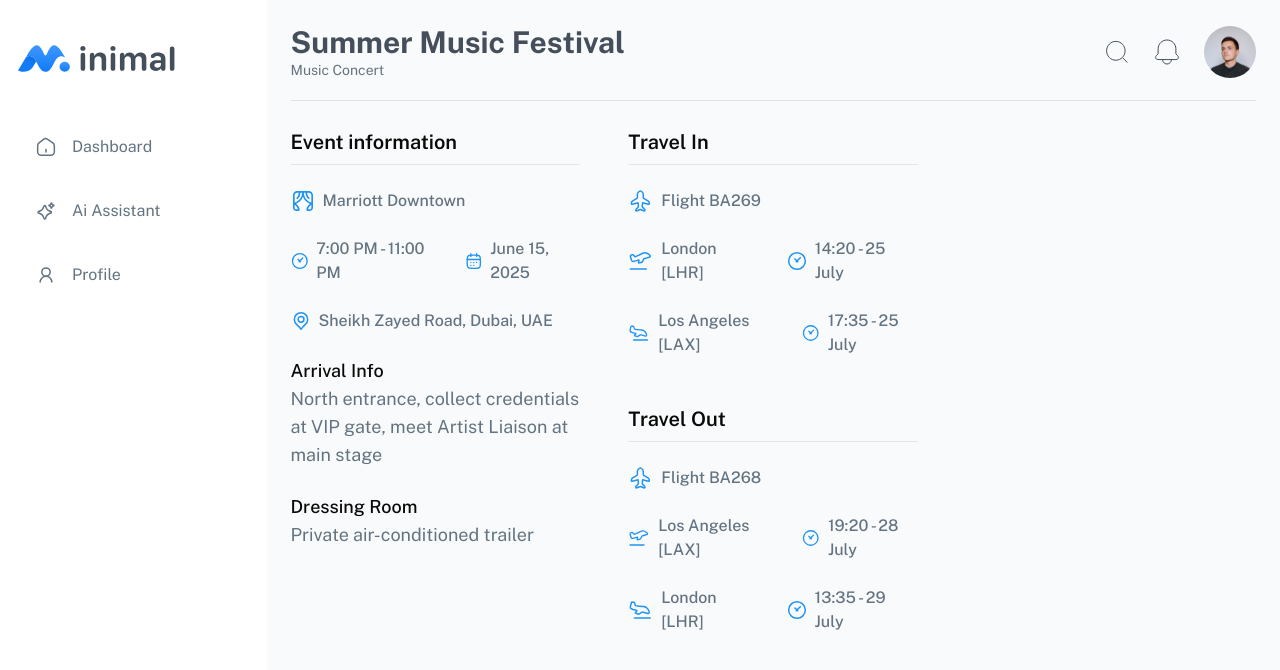
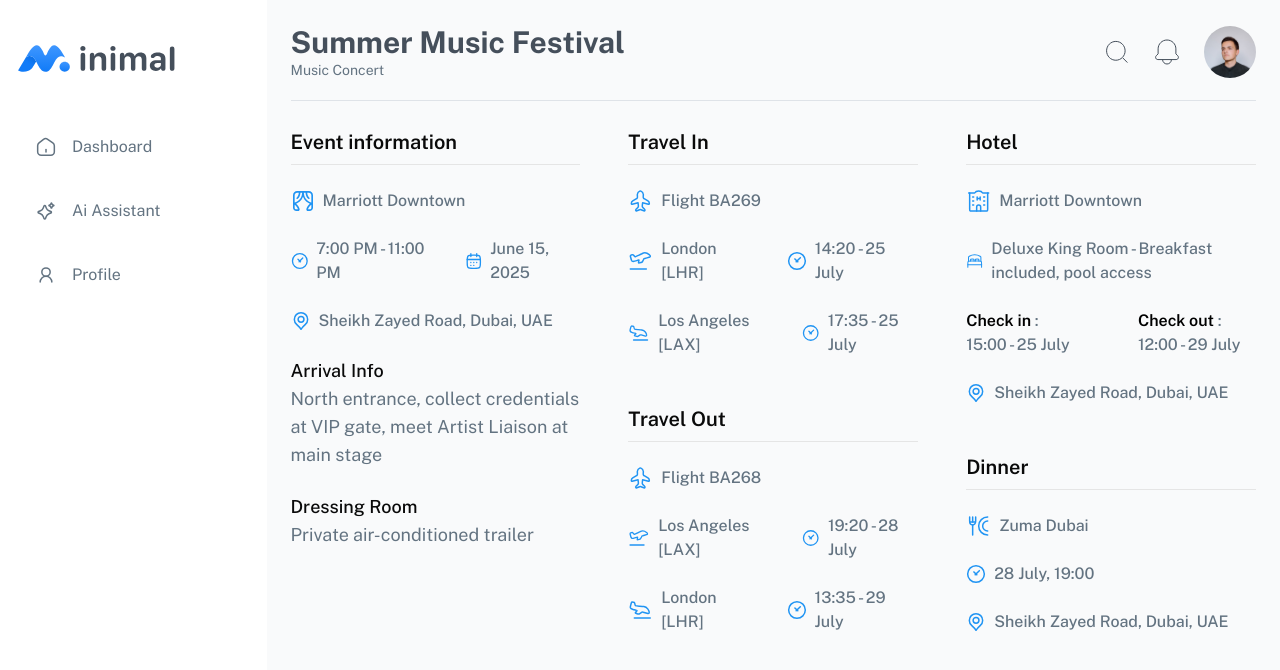
Before and after one commit to arafat22184/minimal-frontend, a React (Vite) app: page /event/6527c7d2e0b5f8a7c9d1e2f3 in a window 1280 px wide. Shown: the top 670 px of the page. Built offline with nearby package versions, Linux system fonts and the light colour scheme.

Commit message:
added Hotel and dinner information

```diff
--- /dev/null
+++ b/src/components/SVG/DashboardSvg/EventDetailsSVG/EventDetailsBedSVG.jsx
@@ -0,0 +1,48 @@
+import React from "react";
+
+const EventDetailsBedSVG = () => {
+  return (
+    <svg
+      xmlns="http://www.w3.org/2000/svg"
+      width="25"
+      height="24"
+      viewBox="0 0 25 24"
+      fill="none"
+    >
+      <path
+        d="M22.667 17.5H2.66699"
+        stroke="#2094F3"
+        stroke-width="1.5"
+        stroke-linecap="round"
+        stroke-linejoin="round"
+      />
+      <path
+        d="M22.667 21V16C22.667 14.1144 22.667 13.1716 22.0812 12.5858C21.4954 12 20.5526 12 18.667 12H6.66699C4.78137 12 3.83856 12 3.25278 12.5858C2.66699 13.1716 2.66699 14.1144 2.66699 16V21"
+        stroke="#2094F3"
+        stroke-width="1.5"
+        stroke-linecap="round"
+        stroke-linejoin="round"
+      />
+      <path
+        d="M11.667 12V10.2134C11.667 9.83272 11.6098 9.70541 11.3167 9.55538C10.7065 9.24292 9.96564 9 9.16699 9C8.36834 9 7.62754 9.24292 7.01724 9.55538C6.7242 9.70541 6.66699 9.83272 6.66699 10.2134V12"
+        stroke="#2094F3"
+        stroke-width="1.5"
+        stroke-linecap="round"
+      />
+      <path
+        d="M18.667 12V10.2134C18.667 9.83272 18.6098 9.70541 18.3167 9.55538C17.7065 9.24292 16.9657 9 16.167 9C15.3683 9 14.6275 9.24292 14.0173 9.55538C13.7242 9.70541 13.667 9.83272 13.667 10.2134V12"
+        stroke="#2094F3"
+        stroke-width="1.5"
+        stroke-linecap="round"
+      />
+      <path
+        d="M21.667 12V7.36057C21.667 6.66893 21.667 6.32311 21.4749 5.99653C21.2827 5.66995 21.009 5.50091 20.4614 5.16283C18.2539 3.79978 15.5663 3 12.667 3C9.76766 3 7.08013 3.79978 4.87257 5.16283C4.32503 5.50091 4.05126 5.66995 3.85912 5.99653C3.66699 6.32311 3.66699 6.66893 3.66699 7.36057V12"
+        stroke="#2094F3"
+        stroke-width="1.5"
+        stroke-linecap="round"
+      />
+    </svg>
+  );
+};
+
+export default EventDetailsBedSVG;
--- /dev/null
+++ b/src/components/SVG/DashboardSvg/EventDetailsSVG/EventDetailsDinnerPlateSVG.jsx
@@ -0,0 +1,49 @@
+import React from "react";
+
+const EventDetailsDinnerPlateSVG = () => {
+  return (
+    <svg
+      xmlns="http://www.w3.org/2000/svg"
+      width="25"
+      height="24"
+      viewBox="0 0 25 24"
+      fill="none"
+    >
+      <path
+        d="M21.667 17C18.9056 17 16.667 14.7614 16.667 12C16.667 9.23858 18.9056 7 21.667 7"
+        stroke="#2094F3"
+        stroke-width="1.5"
+        stroke-linecap="round"
+      />
+      <path
+        d="M21.667 21C16.6964 21 12.667 16.9706 12.667 12C12.667 7.02944 16.6964 3 21.667 3"
+        stroke="#2094F3"
+        stroke-width="1.5"
+        stroke-linecap="round"
+      />
+      <path
+        d="M6.66699 3V8M6.66699 21V11"
+        stroke="#2094F3"
+        stroke-width="1.5"
+        stroke-linecap="round"
+        stroke-linejoin="round"
+      />
+      <path
+        d="M4.16699 8H9.16699"
+        stroke="#2094F3"
+        stroke-width="1.5"
+        stroke-linecap="round"
+        stroke-linejoin="round"
+      />
+      <path
+        d="M9.66699 3V7.35224C9.66699 12.216 3.66699 12.2159 3.66699 7.35207V3"
+        stroke="#2094F3"
+        stroke-width="1.5"
+        stroke-linecap="round"
+        stroke-linejoin="round"
+      />
+    </svg>
+  );
+};
+
+export default EventDetailsDinnerPlateSVG;
--- /dev/null
+++ b/src/components/SVG/DashboardSvg/EventDetailsSVG/EventDetailsHotelSVG.jsx
@@ -0,0 +1,58 @@
+import React from "react";
+
+const EventDetailsHotelSVG = () => {
+  return (
+    <svg
+      xmlns="http://www.w3.org/2000/svg"
+      width="25"
+      height="24"
+      viewBox="0 0 25 24"
+      fill="none"
+    >
+      <path
+        d="M3.66699 4V20C3.66699 20.9428 3.66699 21.4142 3.95988 21.7071C4.25278 22 4.72418 22 5.66699 22H19.667C20.6098 22 21.0812 22 21.3741 21.7071C21.667 21.4142 21.667 20.9428 21.667 20V4"
+        stroke="#2094F3"
+        stroke-width="1.5"
+        stroke-linecap="round"
+        stroke-linejoin="round"
+      />
+      <path
+        d="M11.167 8V9.5M11.167 9.5V11M11.167 9.5H14.167M14.167 8V9.5M14.167 9.5V11"
+        stroke="#2094F3"
+        stroke-width="1.5"
+        stroke-linecap="round"
+        stroke-linejoin="round"
+      />
+      <path
+        d="M14.667 22.0001V18C14.667 16.8955 13.7716 16 12.667 16C11.5624 16 10.667 16.8955 10.667 18V22.0001"
+        stroke="#2094F3"
+        stroke-width="1.5"
+        stroke-linecap="round"
+        stroke-linejoin="round"
+      />
+      <path
+        d="M2.66699 4H8.66699C9.30689 2.82727 10.8567 2 12.667 2C14.4773 2 16.0271 2.82727 16.667 4H22.667"
+        stroke="#2094F3"
+        stroke-width="1.5"
+        stroke-linecap="round"
+        stroke-linejoin="round"
+      />
+      <path
+        d="M6.66699 8H7.66699M6.66699 12H7.66699M6.66699 16H7.66699"
+        stroke="#2094F3"
+        stroke-width="1.5"
+        stroke-linecap="round"
+        stroke-linejoin="round"
+      />
+      <path
+        d="M17.667 8H18.667M17.667 12H18.667M17.667 16H18.667"
+        stroke="#2094F3"
+        stroke-width="1.5"
+        stroke-linecap="round"
+        stroke-linejoin="round"
+      />
+    </svg>
+  );
+};
+
+export default EventDetailsHotelSVG;
--- /dev/null
+++ b/src/components/dashboard/EventDetails/Dinner.jsx
@@ -0,0 +1,36 @@
+import React from "react";
+import EventDetailsDinnerPlateSVG from "../../SVG/DashboardSvg/EventDetailsSVG/EventDetailsDinnerPlateSVG";
+import EventClockSVG from "../../SVG/DashboardSvg/EventsSVG/EventClockSVG";
+import EventLocationSVG from "../../SVG/DashboardSvg/EventsSVG/EventLocationSVG";
+
+const Dinner = ({ dinner }) => {
+  return (
+    <div>
+      <h3 className="font-semibold text-xl mb-2">Dinner</h3>
+      <hr />
+
+      {/* Details */}
+      <div className="space-y-6 mt-6">
+        {/* Restaurant Name */}
+        <div className="flex items-center gap-2 text-[#637381] font-medium">
+          <EventDetailsDinnerPlateSVG />
+          {dinner.name}
+        </div>
+
+        {/* Date Time */}
+        <div className="flex items-center gap-2 text-[#637381] font-medium">
+          <EventClockSVG />
+          {dinner.date}
+        </div>
+
+        {/* Location */}
+        <div className="flex items-center gap-2 text-[#637381] font-medium">
+          <EventLocationSVG />
+          {dinner.location}
+        </div>
+      </div>
+    </div>
+  );
+};
+
+export default Dinner;
--- /dev/null
+++ b/src/components/dashboard/EventDetails/Hotel.jsx
@@ -0,0 +1,46 @@
+import React from "react";
+import EventDetailsHotelSVG from "../../SVG/DashboardSvg/EventDetailsSVG/EventDetailsHotelSVG";
+import EventDetailsBedSVG from "../../SVG/DashboardSvg/EventDetailsSVG/EventDetailsBedSVG";
+import EventLocationSVG from "../../SVG/DashboardSvg/EventsSVG/EventLocationSVG";
+
+const Hotel = ({ hotelDetails }) => {
+  return (
+    <div>
+      <h3 className="font-semibold text-xl mb-2">Hotel</h3>
+      <hr />
+      {/* Details */}
+      <div className="space-y-6 mt-6">
+        {/* Hotel Name */}
+        <div className="flex items-center gap-2 text-[#637381] font-medium">
+          <EventDetailsHotelSVG />
+          {hotelDetails.name}
+        </div>
+
+        {/* Room Type and Facilities */}
+        <div className="flex items-center gap-2 text-[#637381] font-medium">
+          <EventDetailsBedSVG />
+          {hotelDetails.roomType} - {hotelDetails.facilities}
+        </div>
+
+        {/* Check In Check Out */}
+        <div className="flex items-center gap-15">
+          <div className="text-[#637381] font-medium">
+            <span className="text-black font-semibold">Check in</span> :{" "}
+            {hotelDetails.checkInTime}
+          </div>
+          <div className=" text-[#637381] font-medium">
+            <span className="text-black font-semibold">Check out</span> :{" "}
+            {hotelDetails.checkOutTime}
+          </div>
+        </div>
+        {/* Location */}
+        <div className="flex items-center gap-2 text-[#637381] font-medium">
+          <EventLocationSVG />
+          {hotelDetails.location}
+        </div>
+      </div>
+    </div>
+  );
+};
+
+export default Hotel;
--- a/src/pages/dashboard/EventDetails.jsx
+++ b/src/pages/dashboard/EventDetails.jsx
@@ -4,6 +4,8 @@
 import EventInformation from "../../components/dashboard/EventDetails/EventInformation";
 import TravelIn from "../../components/dashboard/EventDetails/TravelIn";
 import TravelOut from "../../components/dashboard/EventDetails/TravelOut";
+import Hotel from "../../components/dashboard/EventDetails/Hotel";
+import Dinner from "../../components/dashboard/EventDetails/Dinner";
 
 const EventDetails = () => {
   const {
@@ -32,6 +34,12 @@
           {/* Travel Out */}
           <TravelOut travelOut={travelOut}></TravelOut>
         </div>
+        <div className="space-y-12">
+          {/* Hotel */}
+          <Hotel hotelDetails={hotelDetails} />
+          {/* Dinner */}
+          <Dinner dinner={dinner} />
+        </div>
       </div>
       {/* 2nd part */}
       <div></div>
```
